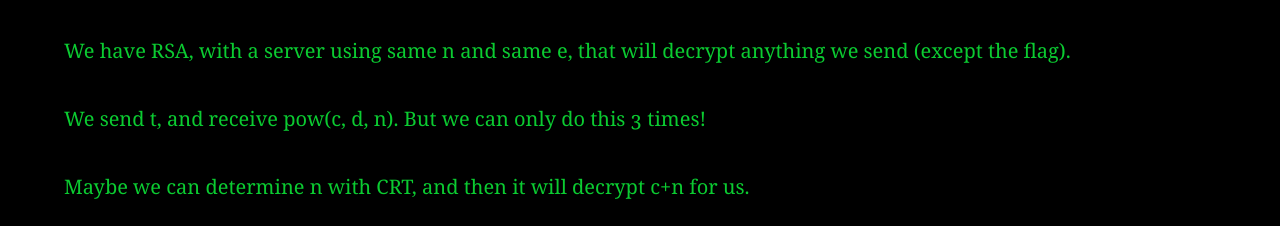
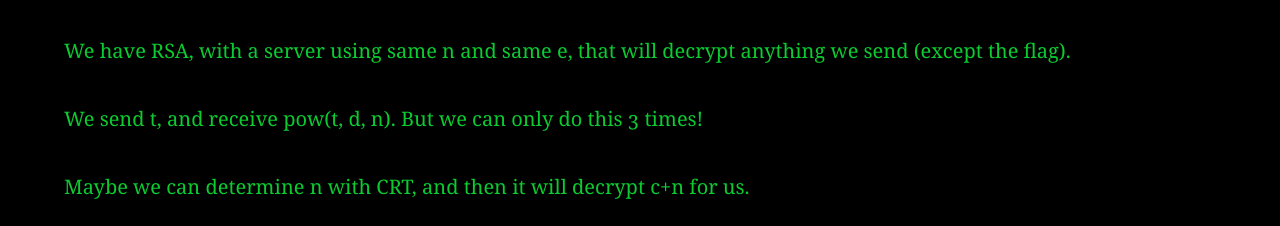
Before and after one commit to AC01010/Connor-McCartney.github.io, a Jekyll site: the page built from _posts/2012-12-21-heroctf-2022.md, in a window 1280 px wide and 900 px high, scrolled down 1820 px. Shown: the part 671-897 px from the top of the window. Built offline with Jekyll 4.4.1, drawn with Linux system fonts in a browser that asks for light colours.

```diff
--- a/_posts/2012-12-21-heroctf-2022.md
+++ b/_posts/2012-12-21-heroctf-2022.md
@@ -81,6 +81,6 @@ for _ in range(3):
 
 We have RSA, with a server using same n and same e, that will decrypt anything we send (except the flag).
 
-We send t, and receive pow(c, d, n). But we can only do this 3 times!
+We send t, and receive pow(t, d, n). But we can only do this 3 times!
 
 Maybe we can determine n with CRT, and then it will decrypt c+n for us.
```
